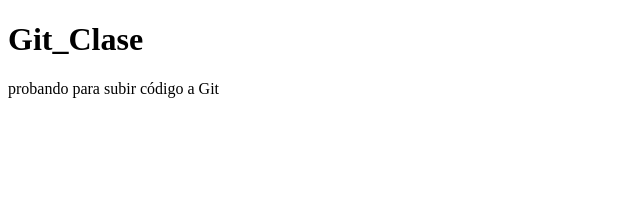
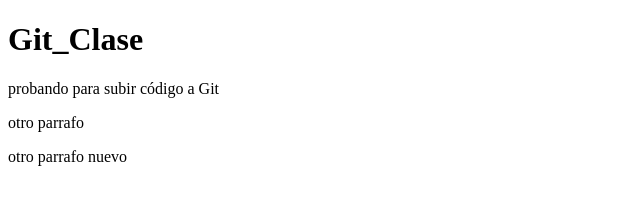
Before and after one commit to AKARINAM/pruebaPagina, a plain HTML site: page index.html in a window 1280 px wide. Shown: the whole page, without its empty margins (0-640 px from the left). Drawn offline with Linux system fonts and the light colour scheme.

Commit message:
2da version

```diff
--- a/index.html
+++ b/index.html
@@ -9,5 +9,8 @@
 <body>
     <h1>Git_Clase</h1>
     <p>probando para subir código a Git</p>
+    <p>otro parrafo</p>
+    <p>otro parrafo nuevo</p>
+
 </body>
 </html>
```
